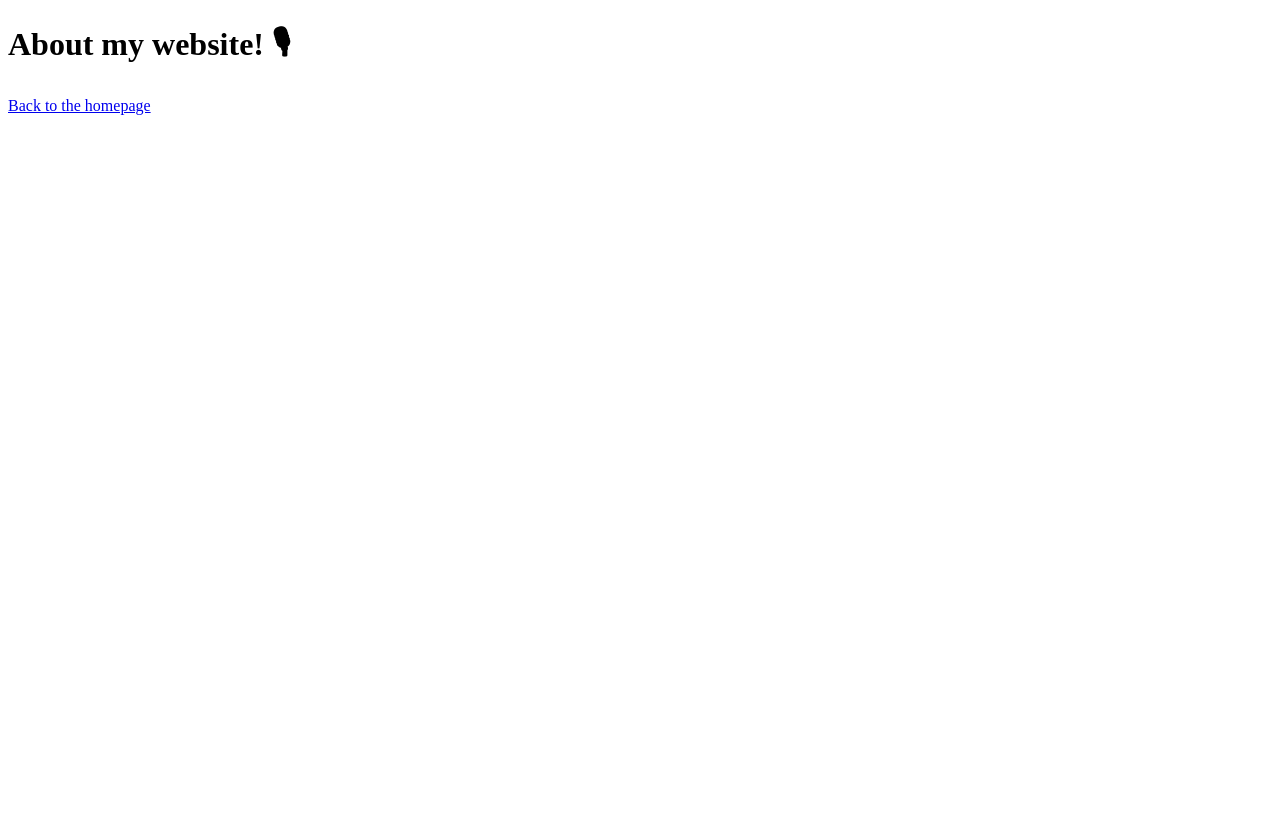
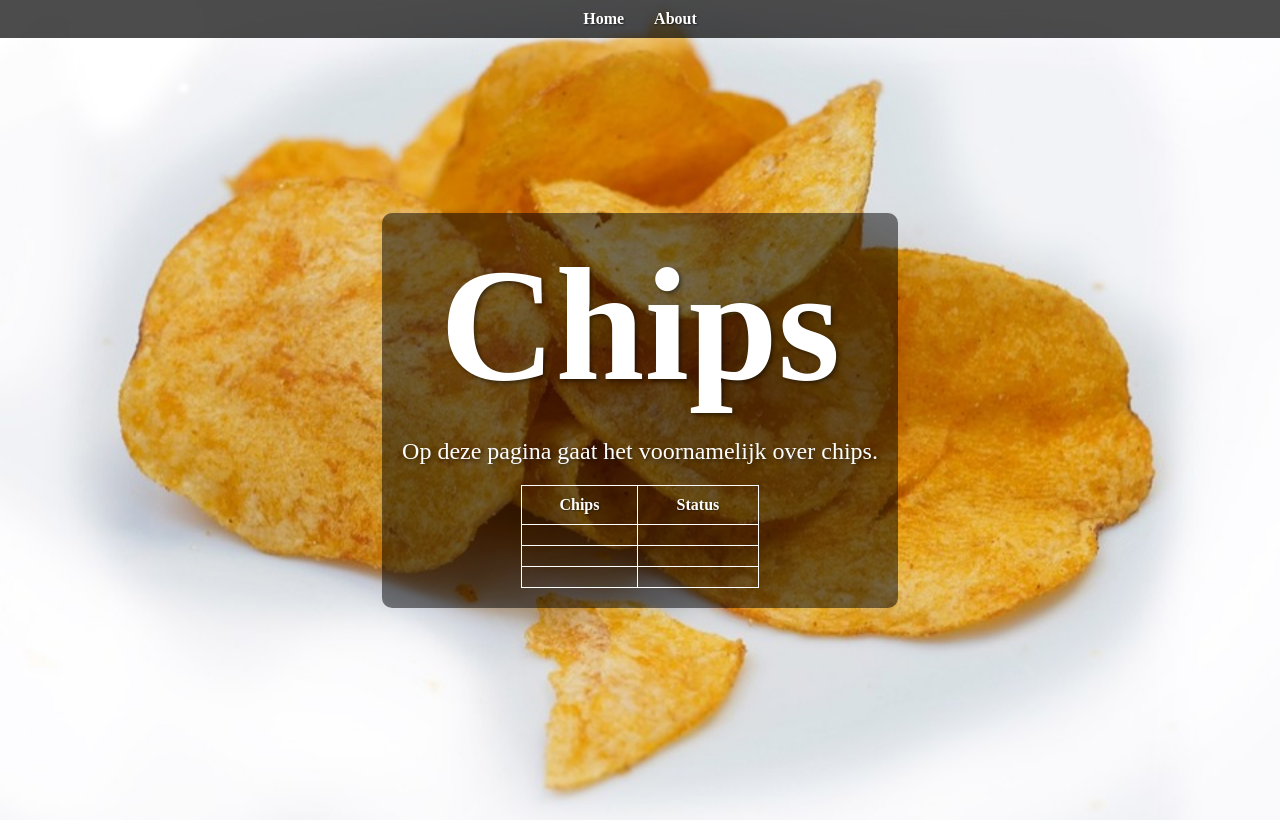
Before and after one commit to Thomasgerardu/static_thomasgerardu.github.io, a plain HTML site: page about.html in a window 1280 px wide. Drawn offline with Linux system fonts and the light colour scheme.

Commit message:
update site

```diff
--- a/about.html
+++ b/about.html
@@ -1,10 +1,45 @@
 <!DOCTYPE html>
-<html>
-   <head>
-      <title>About</title>
-   </head>
-   <body>
-      <h1>About my website! 🎙</h1>
-      <a href="./index">Back to the homepage</a>
-   </body>
+<html lang="en">
+<head>
+    <meta charset="UTF-8">
+    <meta name="viewport" content="width=device-width, initial-scale=1.0">
+    <title>About Frieten?!</title>
+    <link rel="stylesheet" href="styles.css">
+</head>
+<body class="about-page">
+    <header>
+        <nav>
+            <ul>
+                <li><a href="./index.html">Home</a></li>
+                <li><a href="./about.html">About</a></li>
+            </ul>
+        </nav>
+    </header>
+    <main>
+        <h1>Chips</h1>
+        <p>Op deze pagina gaat het voornamelijk over chips.</p>
+        <table>
+            <thead>
+                <tr>
+                    <th>Chips</th>
+                    <th>Status</th>
+                </tr>
+            </thead>
+            <tbody>
+                <tr>
+                    <td></td>
+                    <td></td>
+                </tr>
+                <tr>
+                    <td></td>
+                    <td></td>
+                </tr>
+                <tr>
+                    <td></td>
+                    <td></td>
+                </tr>
+            </tbody>
+        </table>
+    </main>
+</body>
 </html>
--- a/styles.css
+++ b/styles.css
@@ -1,14 +1,14 @@
-/* styles.css */
+/* General styles */
 body {
     margin: 0;
     height: 100vh;
     display: flex;
     justify-content: center;
     align-items: center;
-    background-image: url('./img/Echte-Belgische-Frieten.jpg'); /* Adjust the path as necessary */
     background-size: cover;
     background-position: center;
     background-repeat: no-repeat;
+    background-image: url("./img/Echte-Belgische-Frieten.jpg");
     color: white;
     text-align: center;
     flex-direction: column; /* This ensures the column layout */
@@ -16,33 +16,98 @@ body {
     cursor: url('./img/frietcursor.png'), auto; /* Custom cursor */
 }
 
+body.about-page {
+    background-image: url('./img/chips.jpg'); /* Adjust the path as necessary for the About page background */
+}
+
+header {
+    width: 100%;
+    background-color: rgba(0, 0, 0, 0.7); /* Semi-transparent background */
+    padding: 10px 0;
+    position: absolute; /* Position at the top */
+    top: 0;
+    left: 0;
+}
+
+nav ul {
+    list-style-type: none;
+    padding: 0;
+    margin: 0;
+    display: flex;
+    justify-content: center;
+}
+
+nav ul li {
+    margin: 0 15px;
+}
+
+nav ul li a {
+    text-decoration: none;
+    color: white;
+    font-weight: bold;
+    text-shadow: 1px 1px 2px rgba(0, 0, 0, 0.5);
+}
+
+nav ul li a:hover {
+    color: #ffcc00; /* Highlight color on hover */
+}
+
+main {
+    background-color: rgba(0, 0, 0, 0.5); /* 50% transparent background */
+    padding: 20px;
+    border-radius: 10px;
+}
+
 h1 {
-    font-size: 15rem; /* Adjust the size as needed */
+    font-size: 10rem; /* Adjust the size as needed */
     text-shadow: 2px 2px 4px rgba(0, 0, 0, 0.5);
-    margin: 0; /* Remove margin to avoid extra space */
+    margin: 0 0 20px 0; /* Adjust margins as needed */
 }
 
 p {
     font-size: 1.5rem; /* Adjust the size as needed */
     text-shadow: 2px 2px 4px rgba(0, 0, 0, 0.5);
-    margin-top: 1rem; /* Add space between heading and paragraph */
+    margin: 0 0 20px 0; /* Adjust margins as needed */
+}
+
+table {
+    margin: 0 auto;
+    border-collapse: collapse;
+    width: 50%;
+}
+
+table, th, td {
+    border: 1px solid white;
+}
+
+th, td {
+    padding: 10px;
+    text-align: center;
+    color: white;
+    text-shadow: 1px 1px 2px rgba(0, 0, 0, 0.5);
 }
 
 /* Media Queries for Responsive Design */
 @media (max-width: 768px) {
     h1 {
-        font-size: 3rem;
+        font-size: 2rem;
     }
     p {
         font-size: 1rem;
+    }
+    table {
+        width: 70%;
     }
 }
 
 @media (max-width: 480px) {
     h1 {
-        font-size: 2rem;
+        font-size: 1.5rem;
     }
     p {
         font-size: 0.875rem;
     }
+    table {
+        width: 90%;
+    }
 }
```
Also changed, not shown: index.html (+13 -2 lines), img/chips.jpg (added).
